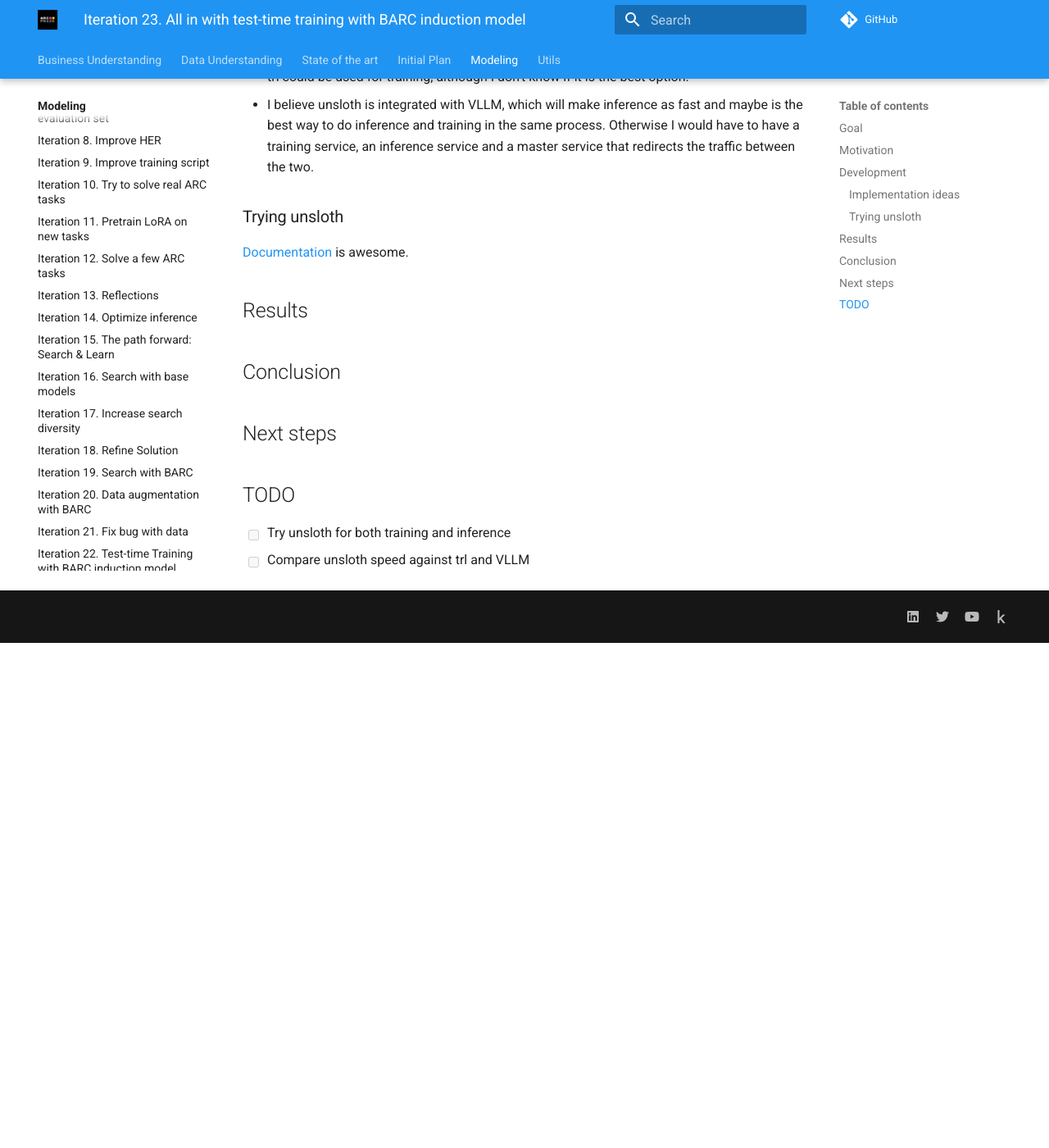
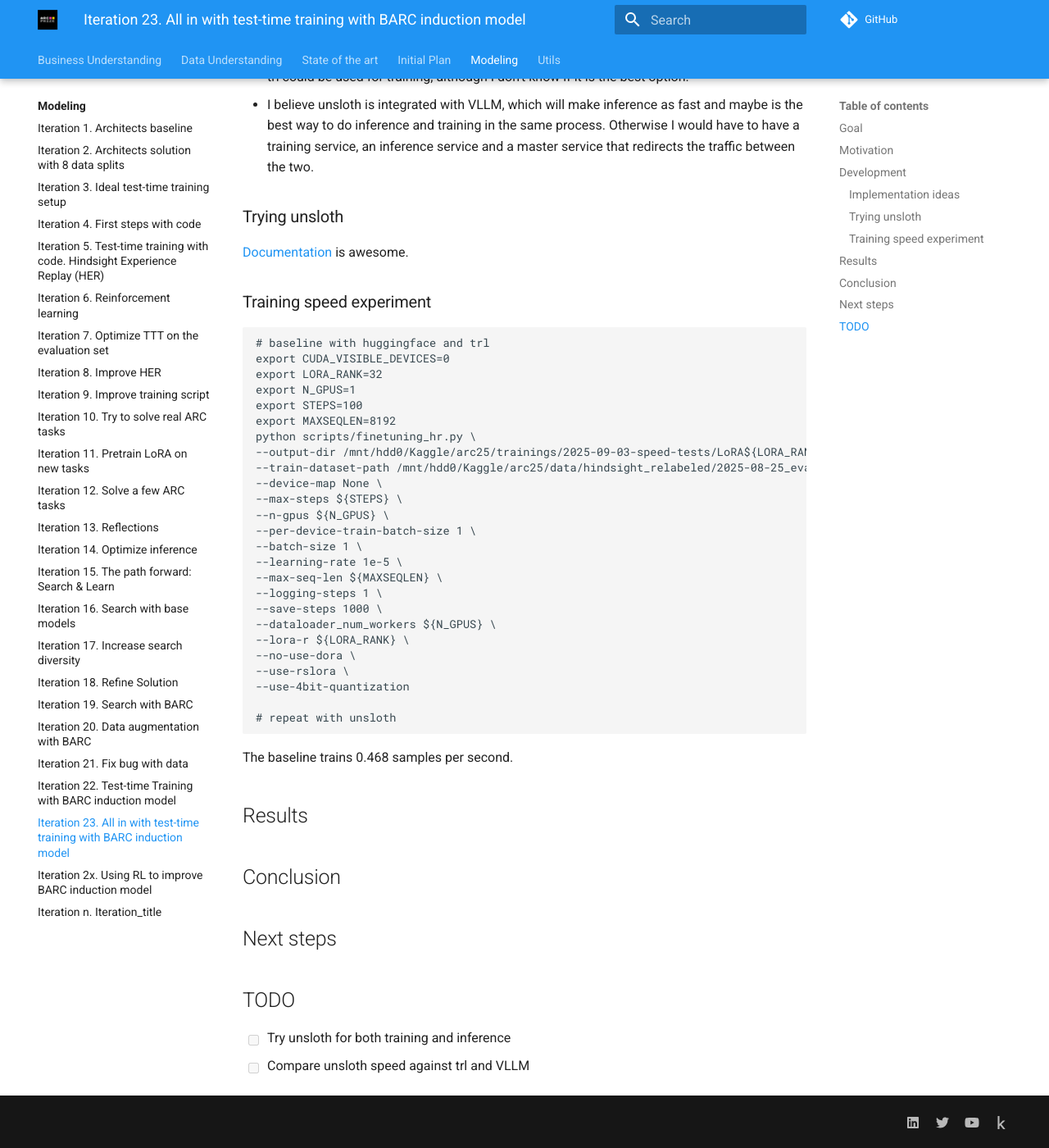
Before and after one commit to ironbar/arc25, an MkDocs documentation site: the page built from docs/modeling/Iteration_23_ttt_BARC_v2.md, in a window 1280 px wide and 1400 px high, scrolled down 931 px. Shown: the whole window at 82% size. Built offline with MkDocs 1.6.1 and Material for MkDocs 9.7.7, drawn with Linux system fonts in a browser that asks for light colours; comment, search, counter and statistics services are not loaded; before the commit the page ends 1715 px from its top, so only the background shows below that.

Commit message:
started to do training speed experiments

````diff
--- a/docs/modeling/Iteration_23_ttt_BARC_v2.md
+++ b/docs/modeling/Iteration_23_ttt_BARC_v2.md
@@ -46,6 +46,38 @@ of my solution for the 2025 challenge.
 
 [Documentation](https://docs.unsloth.ai/) is awesome.
 
+### Training speed experiment
+
+```bash
+# baseline with huggingface and trl
+export CUDA_VISIBLE_DEVICES=0
+export LORA_RANK=32
+export N_GPUS=1
+export STEPS=100
+export MAXSEQLEN=8192
+python scripts/finetuning_hr.py \
+--output-dir /mnt/hdd0/Kaggle/arc25/trainings/2025-09-03-speed-tests/LoRA${LORA_RANK}_${STEPS}steps_baseline \
+--train-dataset-path /mnt/hdd0/Kaggle/arc25/data/hindsight_relabeled/2025-08-25_evaluation-no-data-augmentation-77.json \
+--device-map None \
+--max-steps ${STEPS} \
+--n-gpus ${N_GPUS} \
+--per-device-train-batch-size 1 \
+--batch-size 1 \
+--learning-rate 1e-5 \
+--max-seq-len ${MAXSEQLEN} \
+--logging-steps 1 \
+--save-steps 1000 \
+--dataloader_num_workers ${N_GPUS} \
+--lora-r ${LORA_RANK} \
+--no-use-dora \
+--use-rslora \
+--use-4bit-quantization
+
+# repeat with unsloth
+```
+
+The baseline trains 0.468 samples per second.
+
 ## Results
 
 ## Conclusion
````
Also changed, not shown: 1 other file.
